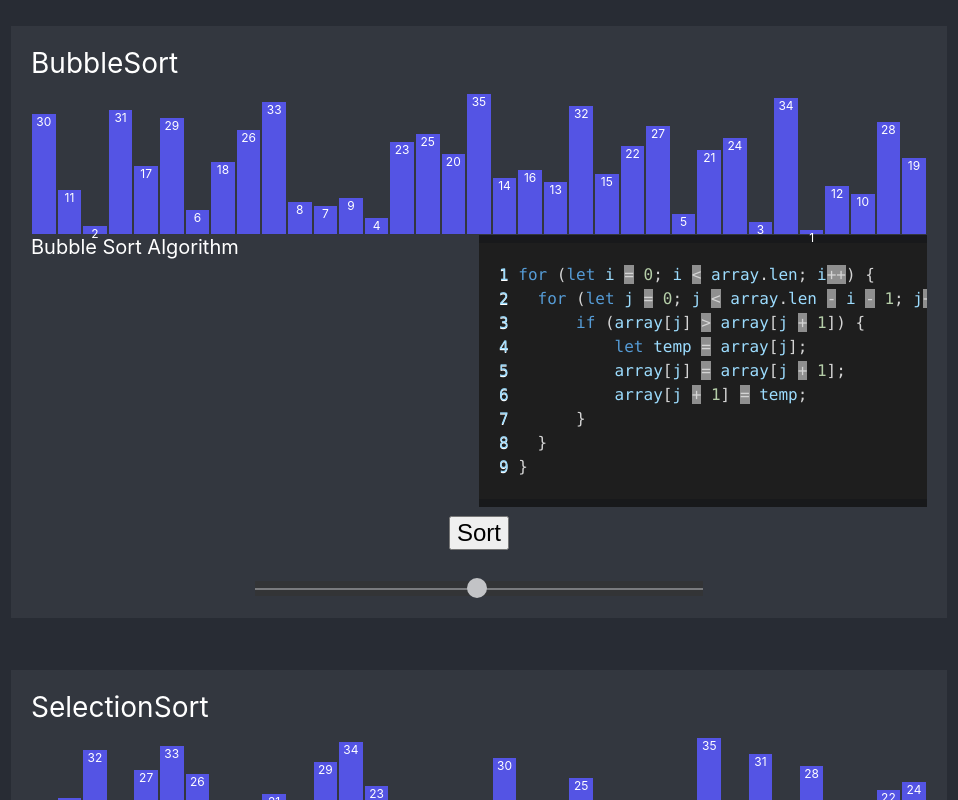
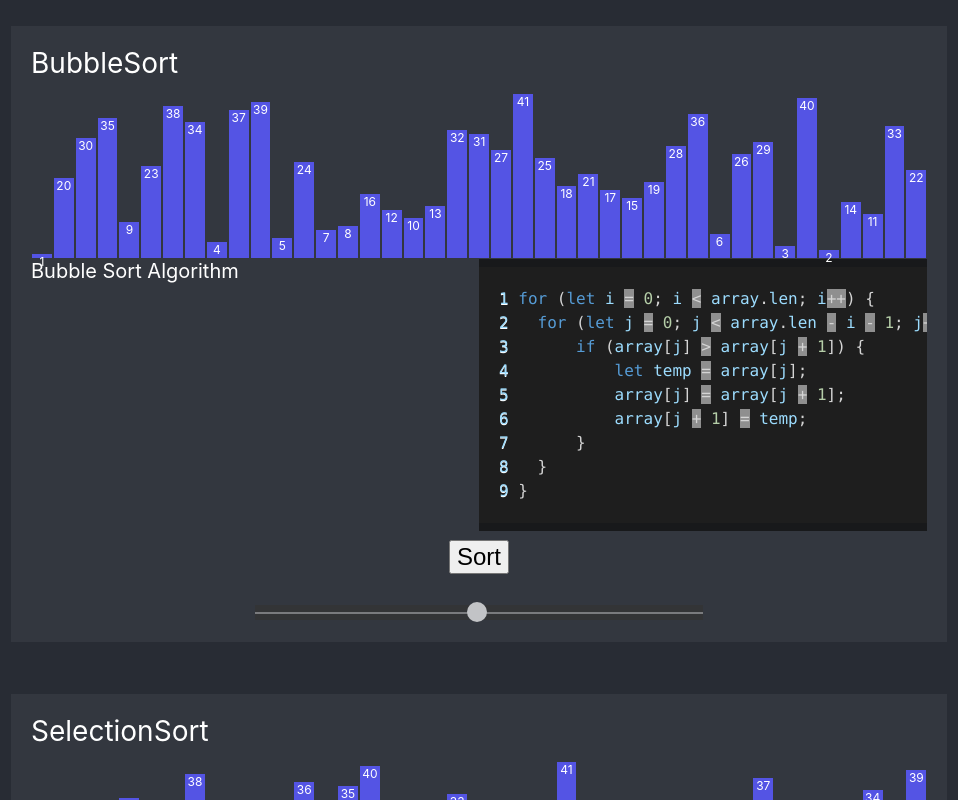
Before and after one commit to TuckerWhitaker/AlgorithmVisualizer, a React (Create React App) app in the folder client/: page /SortingAlgorithms in a window 1280 px wide. Shown: the top 800 px of the page, without its empty margins (161-1119 px from the left). Built offline with nearby package versions, Linux system fonts and the light colour scheme.

Commit message:
small fixes

```diff
--- a/client/src/components/SortAlgoVis.jsx
+++ b/client/src/components/SortAlgoVis.jsx
@@ -1,16 +1,6 @@
 import { Highlight, themes } from "prism-react-renderer";
 import Prism from "prismjs";
 import { useEffect, useState } from "react";
-
-const codeBlock = ` for (let i = 0; i < array.len; i++) {
-	 for (let j = 0; j < array.len - i - 1; j++) {
-	 	 if (array[j] > array[j + 1]) {
-			 let temp = array[j];
-			 array[j] = array[j + 1];
-			 array[j + 1] = temp;
-		 }
-	 }
- }`;
 
 let CodeArray = [];
 function SortAlgoVis(props) {
@@ -25,7 +15,7 @@ function SortAlgoVis(props) {
 
 	useEffect(() => {
 		CodeArray = props.codeBlock;
-		for (let i = 1; i <= 35; i++) {
+		for (let i = 1; i <= 41; i++) {
 			BarArray.push(i);
 			//BarArray.push(Math.floor(Math.random() * 60) + 2);
 		}
@@ -34,13 +24,10 @@ function SortAlgoVis(props) {
 			temporaryValue,
 			randomIndex;
 
-		// While there remain elements to shuffle...
 		while (0 !== currentIndex) {
-			// Pick a remaining element...
 			randomIndex = Math.floor(Math.random() * currentIndex);
 			currentIndex -= 1;
 
-			// And swap it with the current element.
 			temporaryValue = BarArray[currentIndex];
 			BarArray[currentIndex] = BarArray[randomIndex];
 			BarArray[randomIndex] = temporaryValue;
--- a/client/src/components/SortingAlgorithms.jsx
+++ b/client/src/components/SortingAlgorithms.jsx
@@ -512,8 +512,7 @@ for (let i = array.len - 1; i >= 0; i--) {
 				This means that numbers with the same value for the current digit being looked at will be grouped together. As the algorithm progresses to the next more significant digit, these groups are further divided based on that digit's value.
 
 				By the end of the sorting process, the bars are fully sorted according to their value. Since each digit is handled separately, the final sorted sequence can be achieved more efficiently than comparison-based algorithms.`}
-				codeBlock={`
-    function getMax(array, n) {
+				codeBlock={`	function getMax(array, n) {
         let max = array[0];
         for (let i = 1; i < n; i++)
             if (array[i] > max)
```
